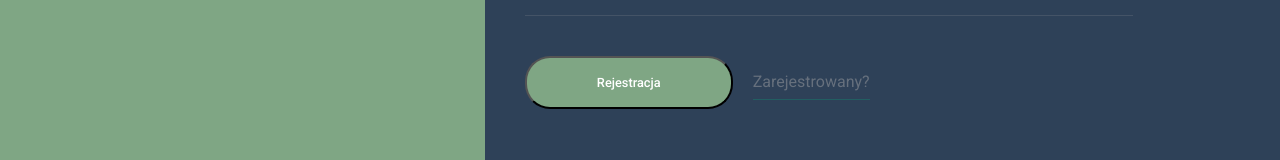
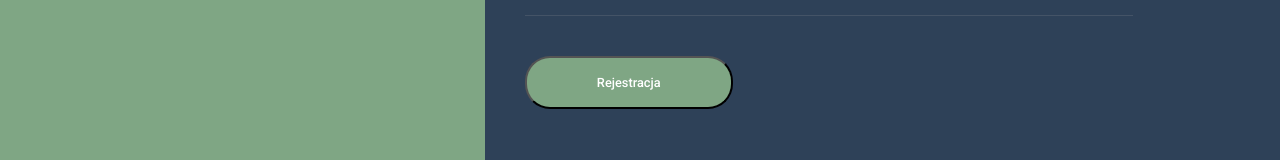
Before and after one commit to ralin1/SpamSender, a React (Create React App) app in the folder frontend/: page /sign-in in a window 1280 px wide. Shown: the part 526-686 px from the top of the page. Built offline with nearby package versions, Linux system fonts and the light colour scheme.

Commit message:
Shown text fixes

```diff
--- a/frontend/src/pages/SignInForm.js
+++ b/frontend/src/pages/SignInForm.js
@@ -99,7 +99,7 @@ class SignInForm extends Component {
                             <div className="FormField">
                                 {this.renderRedirect()}
                                 <button className="FormField__Button mr-20">Logowanie</button>
-                                <Link to="/" className="FormField__Link">Rejestracja</Link>
+                                {/*<Link to="/" className="FormField__Link">Rejestracja</Link>*/}
                             </div>
                             <Link to="/RememberPasswordForm" className="FormField__Link">Zapomniałeś hasła?</Link>
                         </form>
--- a/frontend/src/pages/SignUpForm.js
+++ b/frontend/src/pages/SignUpForm.js
@@ -83,7 +83,7 @@ class SignUpForm extends Component {
                             </div>
                             <div className="FormField">
                                 <button className="FormField__Button mr-20">Rejestracja</button>
-                                <Link to="/sign-in" className="FormField__Link">Zarejestrowany?</Link>
+                                {/*<Link to="/sign-in" className="FormField__Link">Zarejestrowany?</Link>*/}
                             </div>
                         </form>
                     </div>
```
